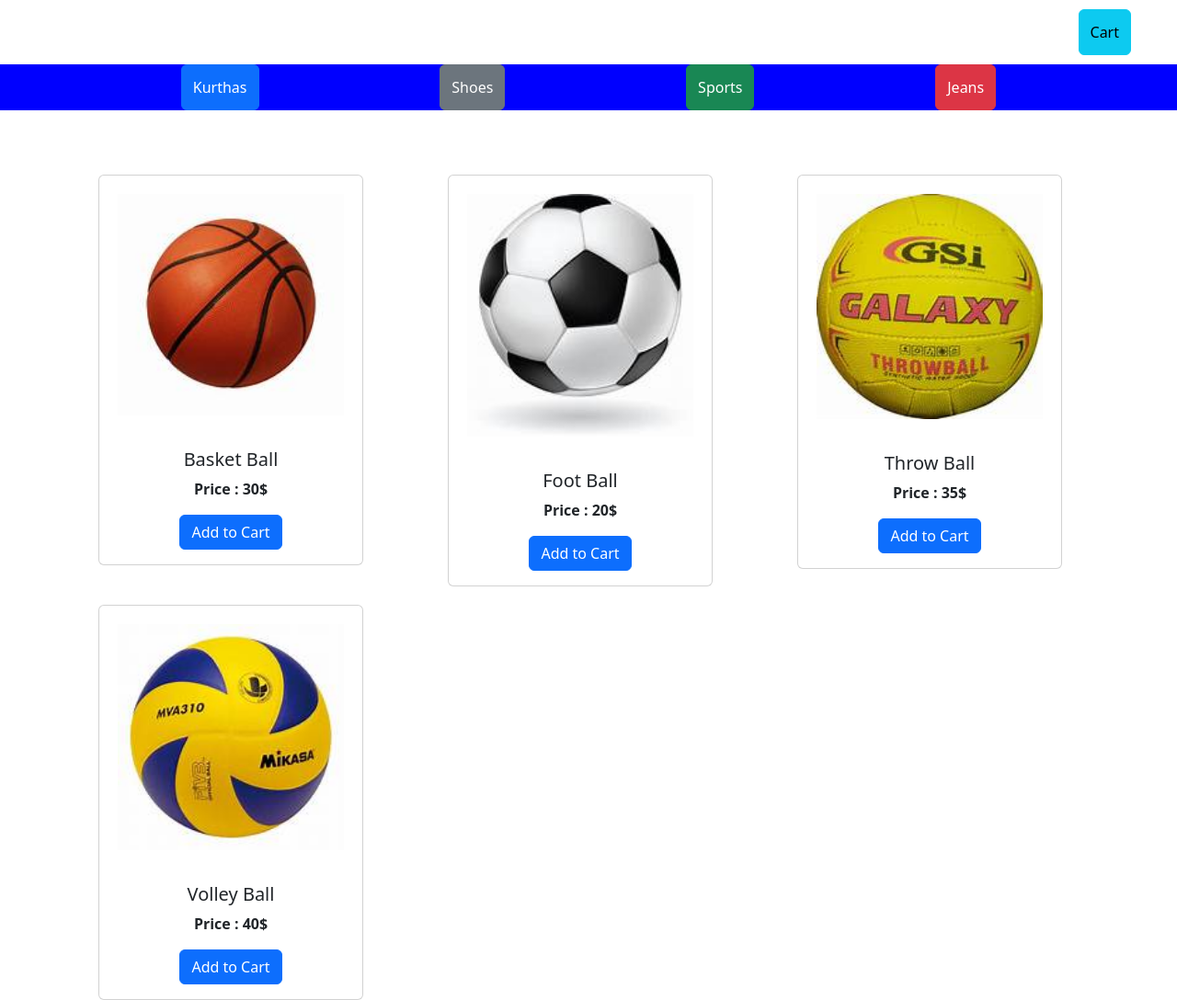
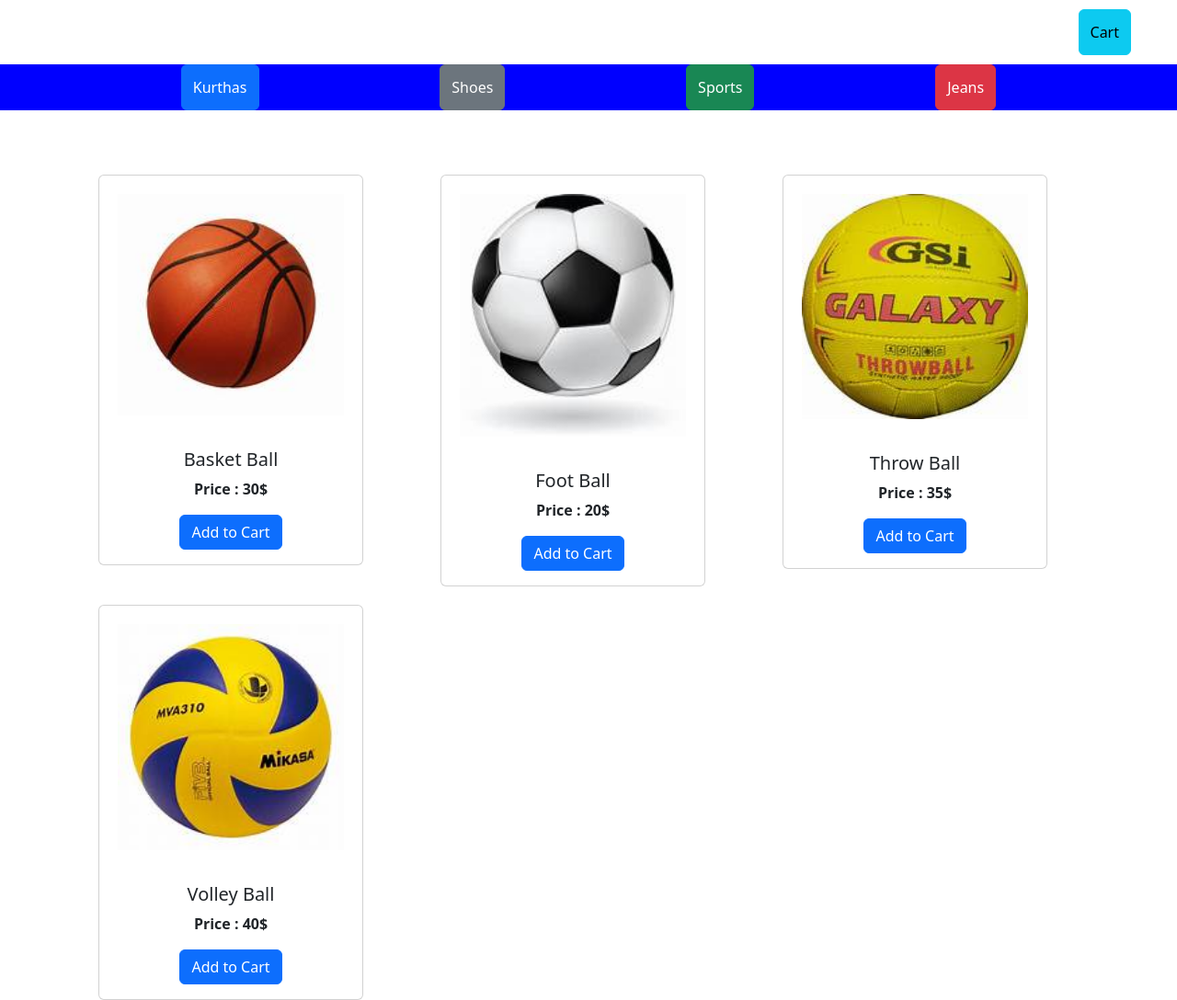
Before and after one commit to saidhanush1702/catalog, a plain HTML site: page index.html in a window 1280 px wide. Shown: the whole page at 92% size. Drawn offline with nearby package versions, Linux system fonts and the light colour scheme.

Commit message:
Update index.html

```diff
--- a/index.html
+++ b/index.html
@@ -55,7 +55,7 @@
     </div>
     <div class="data">
         <div class="container text-center">
-            <div class="row row-cols-3">
+            <div class="d-flex flex-wrap">
               <div class="col">
                 <div class="card" style="width: 18rem;">
                     <img src="assets/basket.jpg" class="card-img-top" alt="black Shirt">
```
